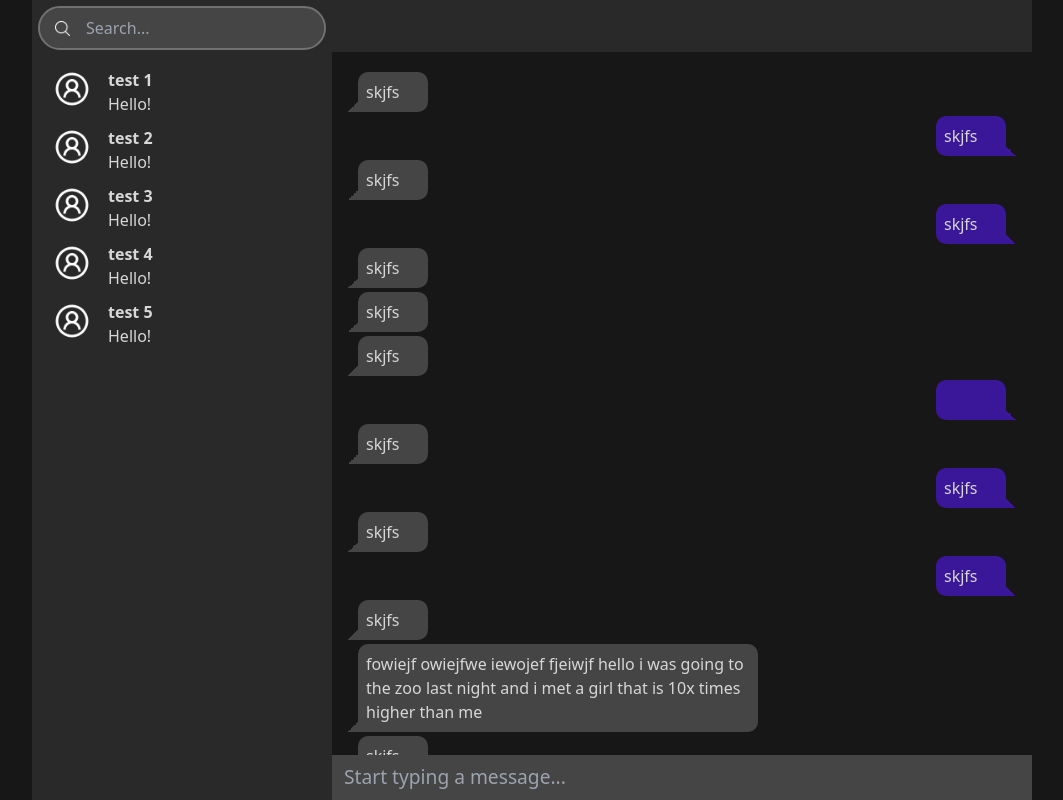
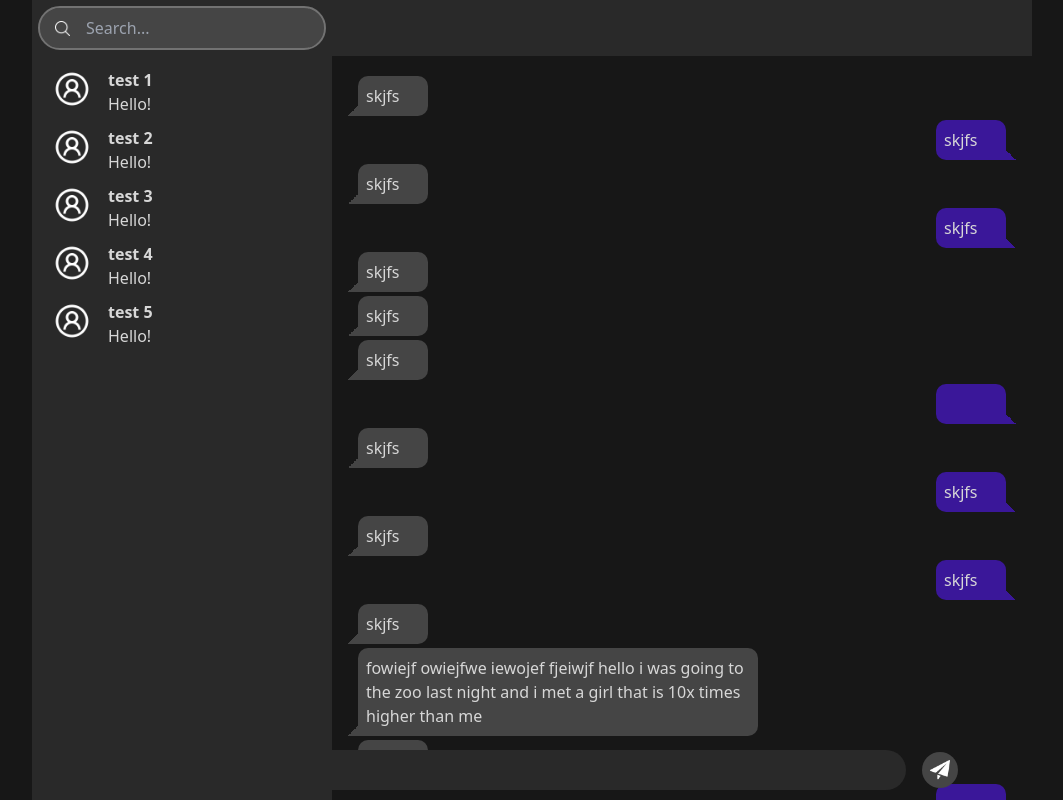
Before and after one commit to udborets/chat-app, a Next.js app in the folder client/: page /chat in a window 1280 px wide. Shown: the whole page, without its empty margins (108-1171 px from the left). Built offline with nearby package versions, Linux system fonts and the light colour scheme.

Commit message:
add message input content

```diff
--- a/client/features/Chat/MessageInput/MessageInput.tsx
+++ b/client/features/Chat/MessageInput/MessageInput.tsx
@@ -1,14 +1,36 @@
-import { FC, useRef } from "react";
+import Image from "next/image";
+import { FC, useRef, useState } from "react";
+
+import sendIconWhite from './assets/sendIconWhite.png';
 
 const MessageInput: FC = () => {
   const messageInputRef = useRef<HTMLInputElement>(null);
+  const [messageText, setMessageText] = useState<string>('');
   return (
-    <input
-      className="w-full py-2 px-3 message-bg text-main text-[1.2rem]"
-      placeholder="Start typing a message..."
-      ref={messageInputRef}
-      type="text"
-    />
+    <div className="w-full h-fit flex justify-center items-center absolute bottom-[10px] left-0 gap-2 pc:gap-4">
+      <input
+        className="w-[80%] py-2 px-3 chats-bg text-main text-[1rem] rounded-[50px]"
+        placeholder="Start typing a message..."
+        ref={messageInputRef}
+        type="text"
+        value={messageText}
+        onChange={(e) => setMessageText(e.target.value)}
+      />
+      <button className={`${messageText !== ''
+        ? 'color-bg hover:color-bg-hover active:color-bg-active'
+        : 'message-bg'} rounded-[50%] duration-200 transition-all w-fit h-fit p-2`}>
+        <Image
+          onClick={() => {
+            if (messageText !== '') {
+              console.log('haha')
+            }
+          }}
+          className="w-[20px] h-[20px] "
+          src={sendIconWhite}
+          alt='send icon'
+        />
+      </button>
+    </div>
   )
 }
 
```
